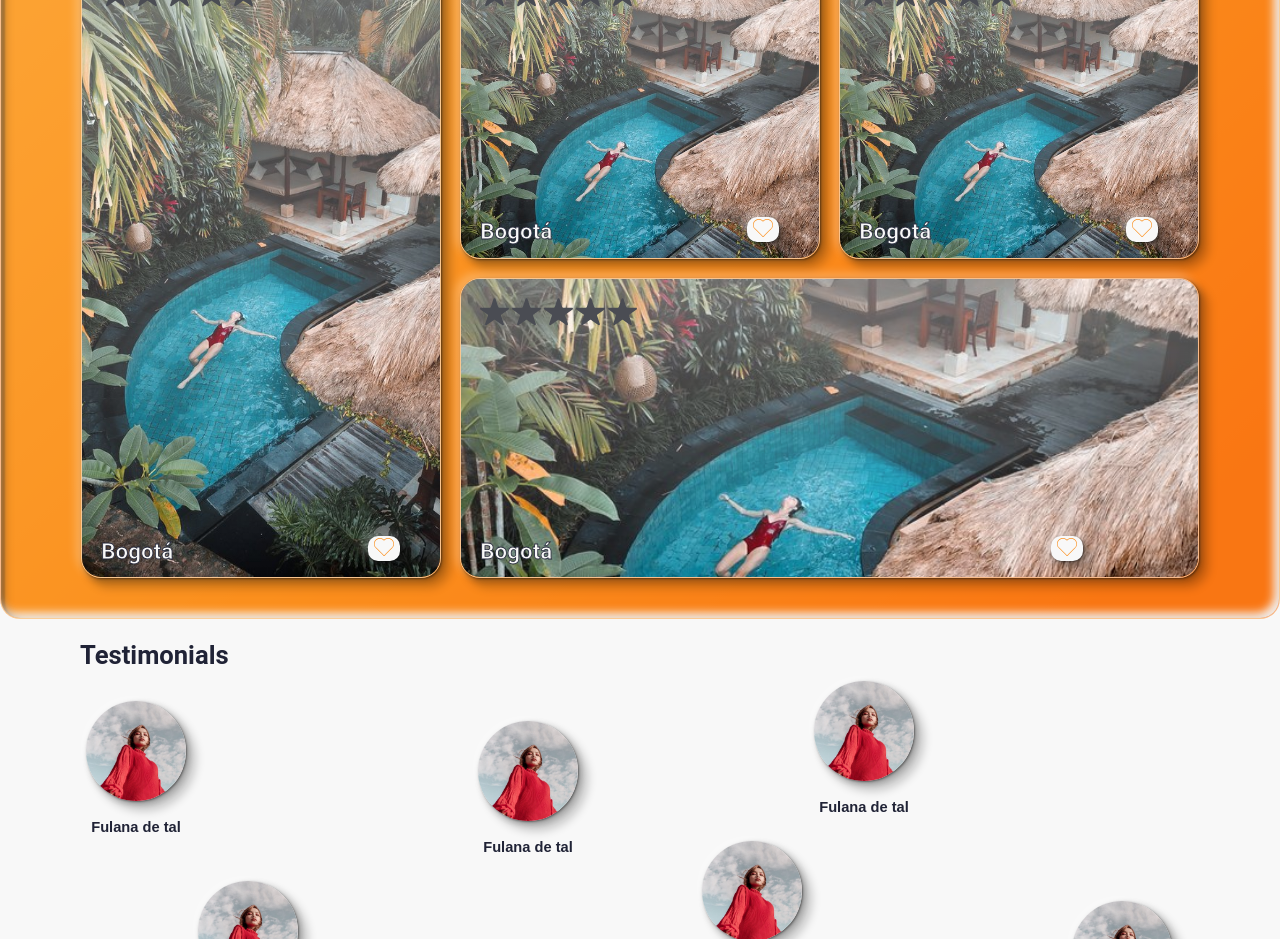
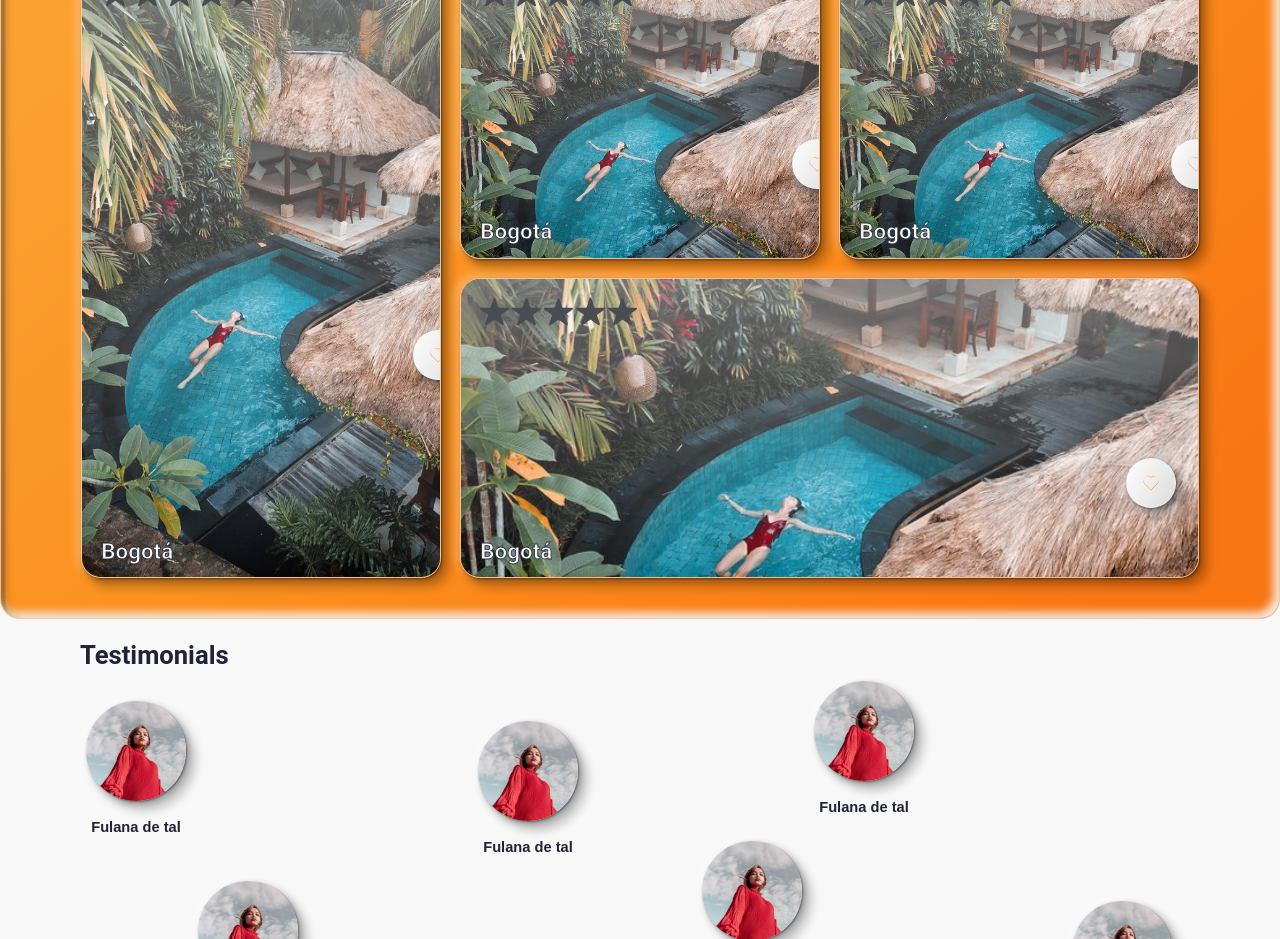
Before and after one commit to colmexcode/frontend_code, a React app: page / in a window 1280 px wide. Shown: the part 1720-2659 px from the top of the page. Built offline with nearby package versions, Linux system fonts and the light colour scheme.

Commit message:
Feature: cards, adding changes

```diff
--- a/src/components/ExperienceCard/index.js
+++ b/src/components/ExperienceCard/index.js
@@ -3,11 +3,10 @@ import React from 'react';
 
 // ------------------------------ import components
 import { Rate } from '../Rate';
-
+import { Icon } from '../Icons';
 // ------------------------------ import styles and images
 import { CardStyled, CardImg, TitleCard, ButtonCard } from './styles';
 import homeImg1 from '../../assets/images/homeImg1.jpg';
-import heartFavorite from '../../assets/images/heartFavorite.svg';
 
 // ------------------------------------ COMPONENT ------------------------------------//
 // this card shows the experiences, their rating and name.
@@ -21,9 +20,7 @@ export const ExperienceCard = ({ position, page }) => {
         <CardImg src={homeImg1} alt="travel image #1" />
         <TitleCard>Bogotá</TitleCard>
         <ButtonCard>
-          <a>
-            <img src={heartFavorite} alt="heartFavorite"/>
-          </a>
+          <Icon type="heartFavorite" />
         </ButtonCard>
       </div>
     </CardStyled>
--- a/src/components/ExperienceCard/styles.js
+++ b/src/components/ExperienceCard/styles.js
@@ -28,7 +28,7 @@ export const CardStyled = styled(Link)`
   ${media.mobile} {
     min-width: 200px;
     height: 300px;
-  }
+    }
 
   &:focus {
     transform: scale(0.95);
@@ -47,6 +47,7 @@ export const CardStyled = styled(Link)`
       rgba(255, 255, 255, 0.4) 0%,
       rgba(255, 255, 255, 0) 100%
     );
+
   }
 
   ${(props) =>
@@ -61,14 +62,18 @@ export const CardStyled = styled(Link)`
     css`
       grid-column: 1 / span 1;
       grid-row: 1 / span 3;
+      figure {
+        left: 67%;
+        top: 80%;
+      }
     `}
   ${(props) =>
     props.position === 'home2' &&
     css`
       grid-column: 3 / span 3;
       grid-row: 1 / span 1;
-      button {
-        left: 90%;
+      figure {
+        right: 5%;
       }
     `}
       ${(props) =>
@@ -76,20 +81,26 @@ export const CardStyled = styled(Link)`
     css`
       grid-column: 7 / span 1;
       grid-row: 1 / span 1;
+      figure {
+        left: 68%;
+      }
     `}
       ${(props) =>
     props.position === 'home4' &&
     css`
       grid-column: 1 / span 1;
       grid-row: 5 / span 1;
+      figure {
+        left: 68%;
+      }
     `}
       ${(props) =>
     props.position === 'home5' &&
     css`
       grid-column: 1 / span 3;
       grid-row: 7 / span 1;
-      button {
-        left: 90%;
+      figure {
+        left: 85%;
       }
     `}
       ${(props) =>
@@ -97,14 +108,18 @@ export const CardStyled = styled(Link)`
     css`
       grid-column: 3 / span 1;
       grid-row: 3 / span 3;
+      figure {
+        left: 69%;
+        top: 81%;
+      }
     `}
       ${(props) =>
     props.position === 'home7' &&
     css`
       grid-column: 5 / span 3;
       grid-row: 3 / span 1;
-      button {
-        left: 90%;
+      figure {
+        left: 85%;
       }
     `}
       ${(props) =>
@@ -112,18 +127,28 @@ export const CardStyled = styled(Link)`
     css`
       grid-column: 5 / span 1;
       grid-row: 5 / span 1;
+      figure {
+        left: 70%;
+      }
     `}
       ${(props) =>
     props.position === 'home9' &&
     css`
       grid-column: 5 / span 1;
       grid-row: 7 / span 1;
+      figure {
+        left: 70%;
+      }
     `}
       ${(props) =>
     props.position === 'home10' &&
     css`
       grid-column: 7 / span 1;
       grid-row: 5 / span 3;
+      figure {
+        left: 68%;
+        top: 80%;
+      }
     `}
 
       /* grid styles for the landing grid  */
@@ -174,21 +199,11 @@ export const TitleCard = styled.p`
   -webkit-text-stroke: 0.8px ${colors.titleColor};
 `;
 
-export const ButtonCard = styled.button`
+export const ButtonCard = styled.figure`
+  width: 10%;
   position: absolute;
   margin: 0;
   z-index: 1;
-  left: 80%;
-  bottom: ${spacing.space2};
-  color: ${colors.textColor};
-  background: ${colors.backgroundColor};
-  border: none;
-  border-radius: ${border.borderRadiusSmall};
-  box-shadow: ${shadows.outsideShadow};
-
-  img {
-    width: 20px;
-    height: 20px;
-
-  }
+  right: 2%;
+  top: 60%;
 `;
--- a/src/components/ExperiencesLayout/styles.js
+++ b/src/components/ExperiencesLayout/styles.js
@@ -2,6 +2,7 @@
 import styled from 'styled-components';
 // ------------------------------ import variables
 import { spacing } from '../../global-styles/Variables';
+
 
 // ------------------------------------ COMPONENTS ------------------------------------//
 export const MainStyled = styled.section`
--- a/src/components/Icons/index.js
+++ b/src/components/Icons/index.js
@@ -15,6 +15,7 @@ import youtube from '../../assets/images/youtubeIcon.svg';
 import addPicture from '../../assets/images/Add-picture.svg';
 import arrowLeft from '../../assets/images/Arrow-left.svg';
 import arrowRight from '../../assets/images/Arrow-right.svg';
+import heartFavorite from '../../assets/images/heartFavorite.svg';
 
 import { StyledIcon } from './styles';
 
@@ -36,6 +37,7 @@ const icons = {
   arrowRight,
   star: Star,
   plus,
+  heartFavorite,
 };
 
 // to use the icons set the prop type with one of the keys of icons object
--- a/src/components/Icons/styles.js
+++ b/src/components/Icons/styles.js
@@ -66,4 +66,12 @@ export const StyledIcon = styled.input`
       width: 80px;
       height: 80px;
     `};
+
+    ${(props) =>
+    props.alt === 'heartFavorite' &&
+    css`
+      padding: ${spacing.space2};
+      width: 50px;
+      height: 50px;
+    `};
 `;
```
